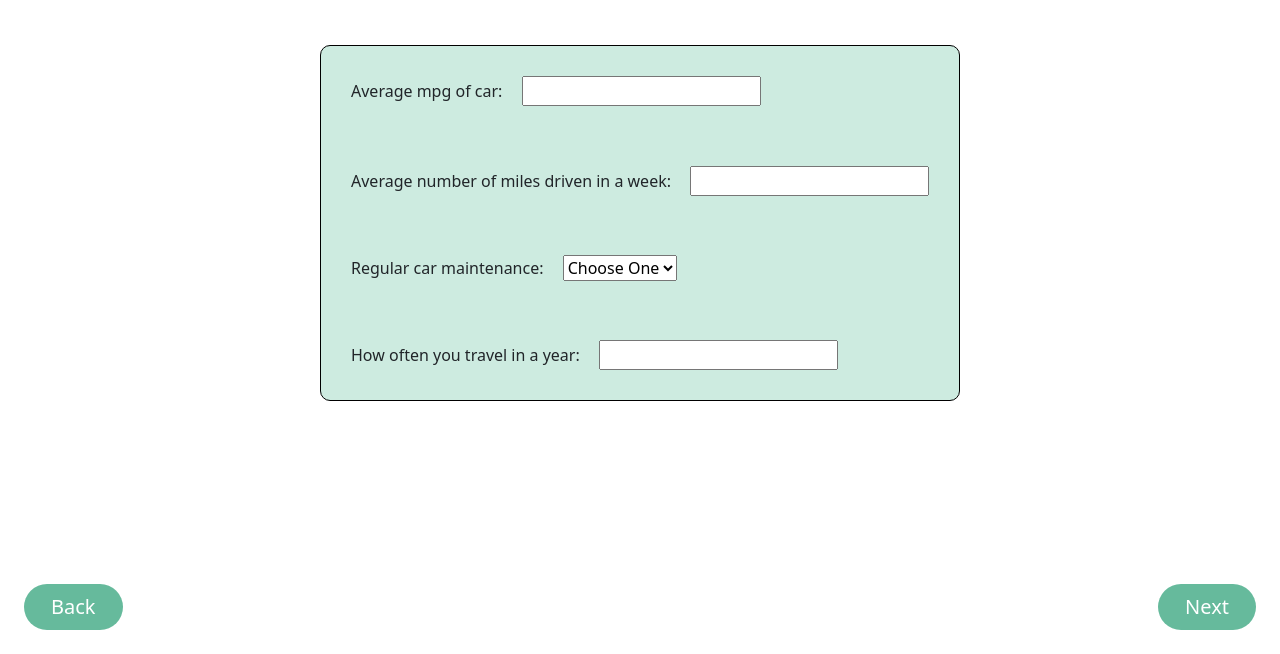
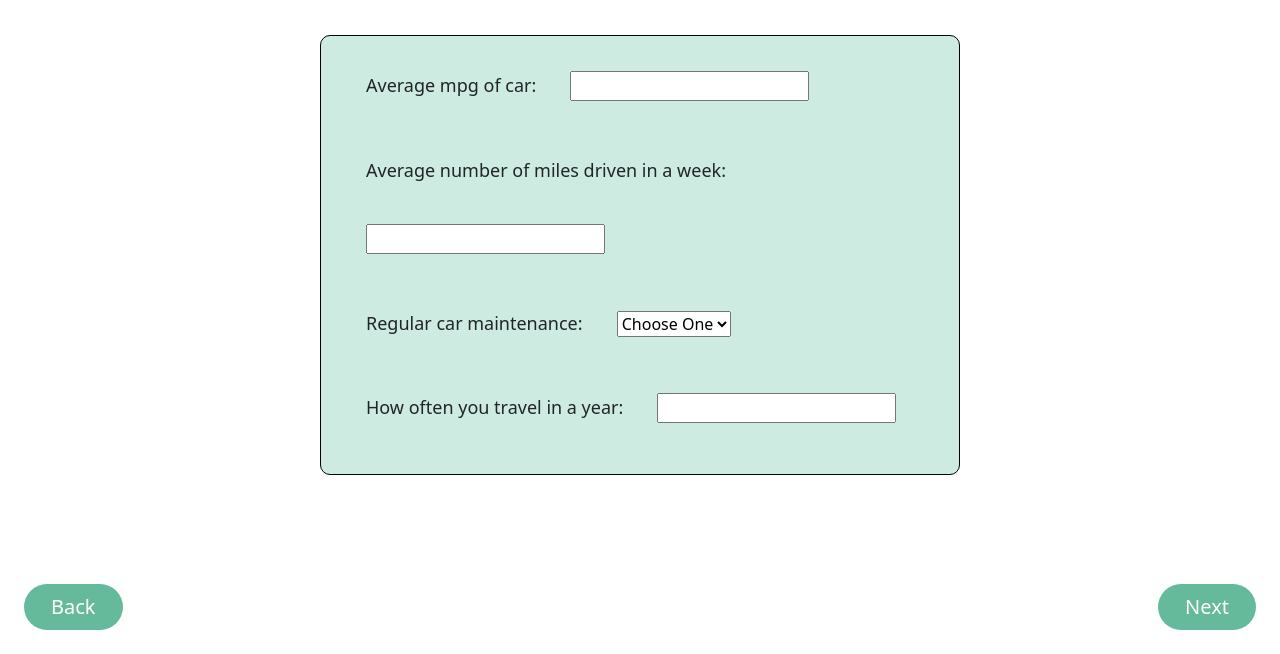
Before and after one commit to malhar715/Carbon-Footprint-Tracker, a plain HTML site: page transportation.html in a window 1280 px wide. Shown: the part 146-800 px from the top of the page. Drawn offline with Linux system fonts and the light colour scheme.

Commit message:
Fixed styling

```diff
--- a/transportation.css
+++ b/transportation.css
@@ -12,7 +12,7 @@ h2 {
 h1 {
     text-align: center;
     margin-top: 40px;
-    margin-bottom: 50px;
+    margin-bottom: 40px;
     font-weight: normal;
 }
 
@@ -23,19 +23,21 @@ form {
     margin-right: auto;
     border-radius: 10px;
     background-color: #CDEBE0;
+    padding: 15px;
 }
 
 label, input {
-    margin-top: 30px;
-    margin-bottom: 30px;
+    margin-top: 20px;
+    margin-bottom: 20px;
 }
 
 label {
     margin-left: 30px;
+    font-size: 18px;
 }
 
 select, input {
-    margin-left: 15px;
+    margin-left: 30px;
 }
 
 button {
@@ -58,3 +60,7 @@ button {
     left: 24px;
     bottom: 24px;
 }
+
+button:hover {
+    box-shadow: 0 8px 16px 0 rgba(0,0,0,0.2), 0 6px 20px 0 rgba(0,0,0,0.19);
+}
--- a/transportation.html
+++ b/transportation.html
@@ -19,25 +19,32 @@
     <h1>Transportation</h1>
 
     <form class="transportationform">
+        <div class="tab">
+            <p>
                 <label>Average mpg of car:</label>
-        <input type="text"></input>
-        <br>
+                <input type="number">
+            </p>
+            <p>
                 <label>Average number of miles driven in a week:</label>
-        <input type="text"></input>
-        <br>
+                <input type="number">
+            </p>
+            <p>
                 <label>Regular car maintenance:</label>
                 <select>
                     <option value="">Choose One</option>
                     <option value="yes">Yes</option>
                     <option value="no">No</option>
                 </select>
-        <br>
+            </p>
+            <p>
                 <label>How often you travel in a year:</label>
-        <input type="text"></input>
+                <input type="number">
+            </p>
+        </div>
     </form>
 
-    <button type="button" id="backbutton">Back</button>
-    <button type="button" id="nextbutton">Next</button>
+    <button type="button" id="backbutton" onclick="nextPrev(-1)">Back</button>
+    <button type="button" id="nextbutton" onclick="nextPrev(1)">Next</button>
 
     <!-- Bootstrap js file-->
     <script src="./js/bootstrap.min.js"></script>
```
Lines whose indentation alone changed are shown as unchanged.
